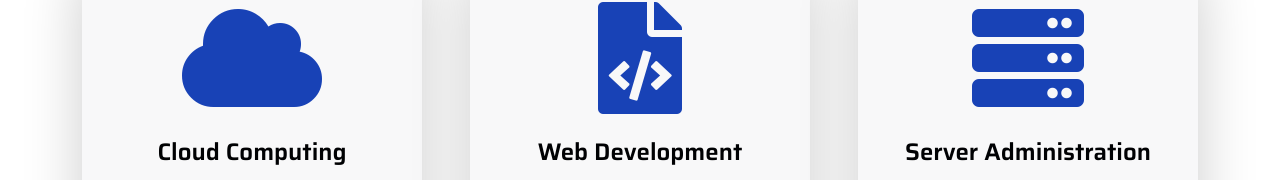
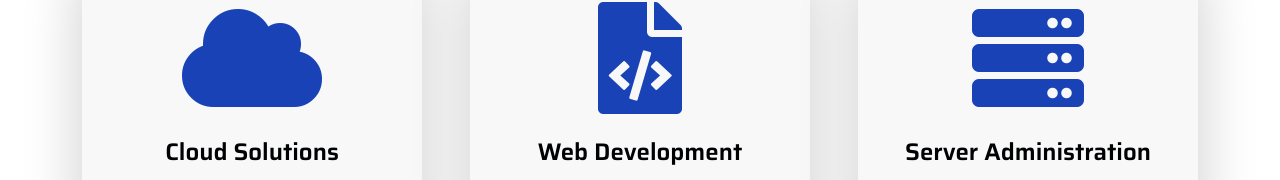
Before and after one commit to yashinaalvin/SKY-Info-Tech-Web-Project, a plain HTML site: page index.html in a window 1280 px wide. Shown: the part 1948-2128 px from the top of the page. Drawn offline with nearby package versions, Linux system fonts and the light colour scheme; animation ran at ten frames a second.

Commit message:
Ninth Commit

```diff
--- a/index.html
+++ b/index.html
@@ -251,7 +251,7 @@
                             <div class="p-4 text-center services-content">
                                 <div class="services-content-icon">
                                     <i class="fa fa-cloud fa-7x mb-4 text-primary"></i>
-                                    <h4 class="mb-3">Cloud Computing</h4>
+                                    <h4 class="mb-3">Cloud Solutions</h4>
                                     <p class="mb-4">In today's rapidly evolving digital landscape, businesses are increasingly turning to cloud solution services to streamline operations, enhance flexibility, and drive innovation.
                                         Ready to harness the power of cloud computing? Explore SKY Info Tech's comprehensive range of cloud solution services and embark on a transformative journey towards digital success.</p>
                                 </div>
```
Also changed, not shown: service.html (+1 -1 lines).
